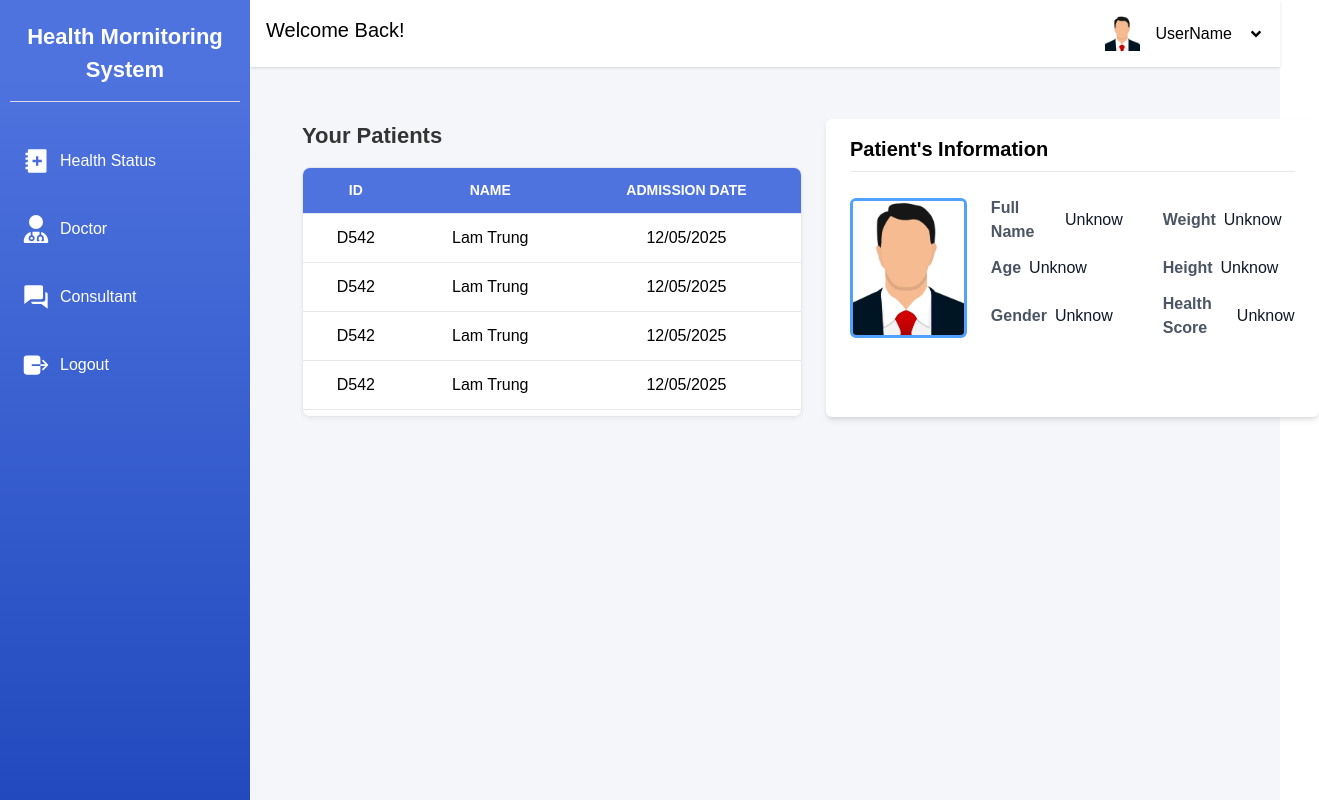
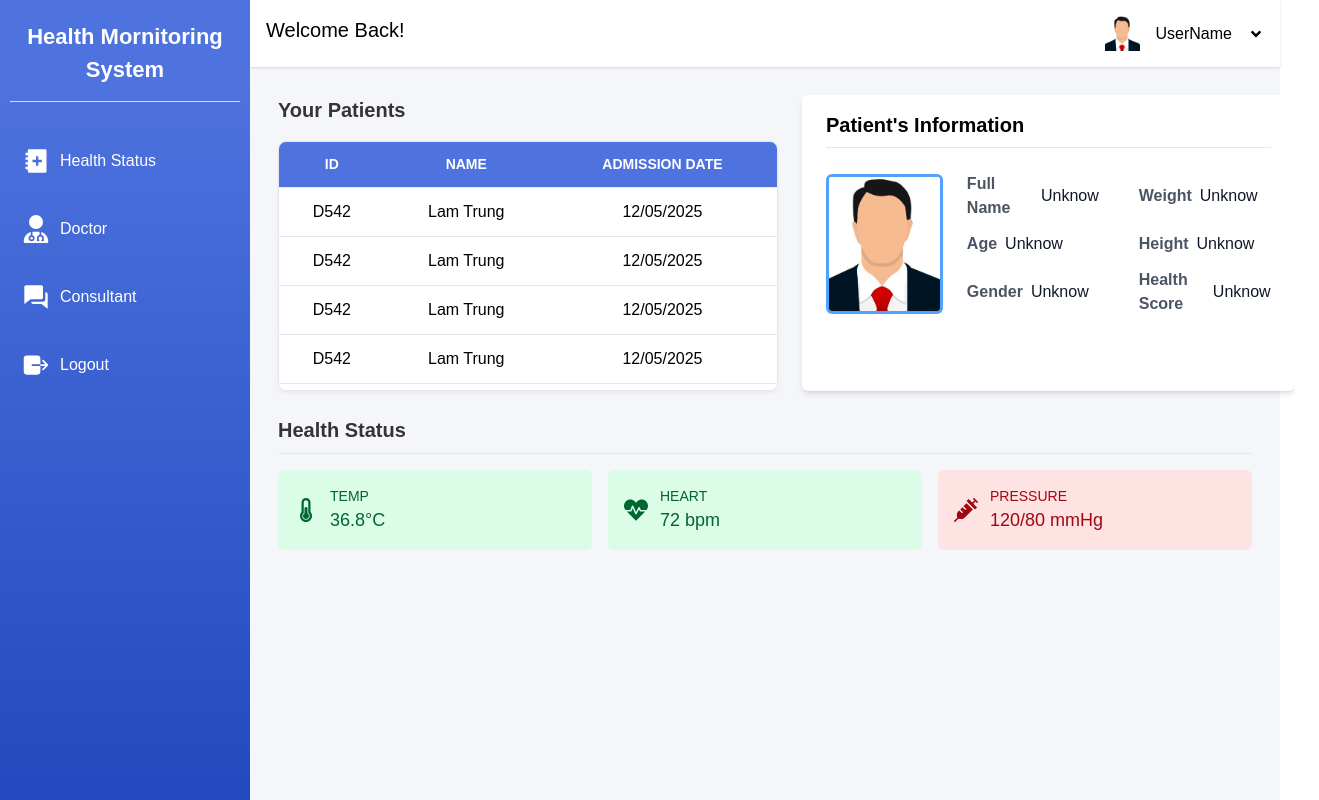
Before and after one commit to O-VanTho-programmer/Health-Mornitoring-System, a Next.js app: page /dashboard/health_status/doctor in a window 1280 px wide. Shown: the whole page, 1319 px wide, since content can reach past the window. Built offline with nearby package versions, Linux system fonts and the light colour scheme.

Commit message:
ok sign up

```diff
--- a/server.js
+++ b/server.js
@@ -15,11 +15,12 @@ app.post('/sign_up', async (req, res) => {
     name,
     email,
     password,
+    confirmPassword,
+    gender,
     userType,
-    gender,
-    DOB,
     height,
     weight,
+    DOB,
     maxPatient,
     expertise,
     YoE
@@ -28,6 +29,10 @@ app.post('/sign_up', async (req, res) => {
   try {
     // Mã hóa mật khẩu
     const hashedPassword = await bcrypt.hash(password, 10);
+
+    if (!['patient', 'doctor'].includes(userType.trim().toLowerCase())) {
+      return res.status(400).json({ message: 'Invalid role' });
+    }
 
     // Chèn vào bảng users
     const [userResult] = await db.query(
@@ -38,7 +43,7 @@ app.post('/sign_up', async (req, res) => {
 
     const userId = userResult.insertId;
     /*patient*/
-    if (userType === 'Patient') {
+    if (userType === "patient") {
       await db.query(
         `INSERT INTO patients (patient_id, height, weight)
          VALUES (?, ?, ?)`,
@@ -46,15 +51,15 @@ app.post('/sign_up', async (req, res) => {
       );
     }
     /*doctor*/
-    else if (userType === 'Doctor') {
+    else if (userType === "doctor") {
 
-      await db.execute(
+      await db.query(
         `INSERT INTO doctors (doctor_id, max_patient, isAvailable, YoE, expertise)
          VALUES (?, ?, ?, ?, ?)`,
         [userId, maxPatient, true, YoE, expertise]
       );
     }
-
+    console.log("Run")
     return res.status(201).json({ message: 'User registered successfully' });
   } catch (error) {
     return res.status(500).json({ message: "Error when sign up", error });
--- a/src/app/dashboard/health_status/doctor/page.jsx
+++ b/src/app/dashboard/health_status/doctor/page.jsx
@@ -3,21 +3,22 @@ import React, { useState } from 'react';
 import styles from '../health_status.module.css';
 import InformationCard from '@/component/InformationCard/InformationCard';
 import Table from '@/component/Table/Table';
+import HealthStatus from '@/component/HealthStatus/HealthStatus';
 
 export default function Page() {
   const [user, setUser] = useState(null);
   const labels = ["ID", "Name", "Admission Date"];
   return (
     <div>
-      <div className="flex flex-col lg:flex-row gap-6 p-6 max-h-[360px]">
+      <div className="flex flex-col lg:flex-row gap-6">
         {/* Table */}
-        <div>
+        <div className='max-h-[360px]'>
           <h1 className='title'>Your Patients</h1>
           <Table labels={labels} />
         </div>
 
         {/* Patient Info */}
-        <div className="px-6 py-4 bg-white shadow-md rounded-md flex-1">
+        <div className="px-6 py-4 bg-white shadow-md rounded-md flex-1 max-h-[360px]">
           <h1 className="text-xl font-semibold mb-6 border-b pb-2 border-gray-200">
             Patient's Information
           </h1>
@@ -25,9 +26,7 @@ export default function Page() {
         </div>
       </div>
 
-      <div className={styles.patient_health_status}>
-
-      </div>
+      <HealthStatus />
     </div>
   );
 }
--- a/src/app/dashboard/layout.js
+++ b/src/app/dashboard/layout.js
@@ -19,8 +19,8 @@ export default function RootLayout({ children }) {
                     <h2>Health Mornitoring System</h2>
 
                     <ul className={styles.side_nav}>
-                        <li><a href='/dashboard/health_status/doctor'><RiHealthBookFill size={28}/> Health Status</a></li>
-                        <li><a href=''><FaUserDoctor size={28} /> Doctor</a></li>
+                        <li><a href={`/dashboard/health_status/doctor`}><RiHealthBookFill size={28}/> Health Status</a></li>
+                        <li><a href={``}><FaUserDoctor size={28} /> Doctor</a></li>
                         <li><a href='/dashboard/consultant'><BiSolidConversation size={28} /> Consultant</a></li>
                         <li><a href=''><IoExit size={28} /> Logout </a></li>
                     </ul>
--- a/src/app/globals.css
+++ b/src/app/globals.css
@@ -19,11 +19,13 @@
 }
 
 .title {
-  font-size: 22px;
-  margin-bottom: 15px;
+  font-size: 20px;
+  margin-bottom: 16px;
   font-weight: 600;
   color: rgb(52, 52, 52);
 }
+
+/*text-xl font-semibold mb-4 border-b pb-2  */
 
 .label {
   color: #4b5563;
--- a/src/app/sign_up/page.jsx
+++ b/src/app/sign_up/page.jsx
@@ -9,8 +9,9 @@ function RegistrationPage() {
     name: '',
     email: '',
     password: '',
+    confirmPassword:'',
     gender: '',
-    userType: 'Patient',
+    userType: "patient",
     height: 0,
     weight: 0,
     DOB: '',
@@ -27,8 +28,7 @@ function RegistrationPage() {
     }));
   };
 
-  const nextStep = (e) => {
-    e.preventDefault();
+  const nextStep = () => {
 
     if (formData.name === '' || formData.email === '' || formData.password === '' || formData.confirmPassword === '') {
       alert("Please fill all information!");
@@ -43,20 +43,19 @@ function RegistrationPage() {
     setIsFillInformation(true);
   };
 
-  const handleSubmit = async (e) => {
-    e.preventDefault();
+  const handleSubmit = async () => {
 
     if (formData.gender === '' || formData.DOB === '') {
       alert("Please fill all information properly");
       return;
     }
 
-    if (formData.userType === 'Patient' && (formData.height === 0 || formData.weight === 0)) {
+    if (formData.userType === 'patient' && (formData.height === 0 || formData.weight === 0)) {
       alert("Please fill all information properly");
       return;
     }
 
-    if (formData.userType === 'Doctor' && (!formData.maxPatient || !formData.expertise || !formData.YoE)) {
+    if (formData.userType === 'doctor' && (!formData.maxPatient || !formData.expertise || !formData.YoE)) {
       alert("Please fill all professional information properly");
       return;
     }
@@ -64,7 +63,7 @@ function RegistrationPage() {
     try {
       const res = await axios.post('http://localhost:5000/sign_up', formData);
 
-      if (res.status === 200) {
+      if (res.status === 201) {
         window.location.href = '/login';
       }
     } catch (error) {
@@ -132,8 +131,8 @@ function RegistrationPage() {
                       <input
                         type="radio"
                         name="userType"
-                        value="Doctor"
-                        checked={formData.userType === 'Doctor'}
+                        value="doctor"
+                        checked={formData.userType === "doctor"}
                         onChange={handleChange}
                         className={styles.radioInput}
                       />
@@ -145,8 +144,8 @@ function RegistrationPage() {
                       <input
                         type="radio"
                         name="userType"
-                        value="Patient"
-                        checked={formData.userType === 'Patient'}
+                        value="patient"
+                        checked={formData.userType === "patient"}
                         onChange={handleChange}
                         className={styles.radioInput}
                       />
@@ -191,7 +190,7 @@ function RegistrationPage() {
               </div>
 
               {/* Fỏr patient */}
-              {formData.userType === 'Patient' && (
+              {formData.userType === 'patient' && (
                 <>
                   <div className={styles.inputBox}>
                     <label htmlFor='height' >Enter your Height (cm)</label>
@@ -223,7 +222,7 @@ function RegistrationPage() {
               {/* For Patient */}
 
               {/* For Doctor */}
-              {formData.userType === 'Doctor' && (
+              {formData.userType === 'doctor' && (
                 <>
                   <div className={styles.inputBox}>
                     <label htmlFor='maxPatient' >Maximum number of patients you can handle simultaneously</label>
@@ -243,7 +242,7 @@ function RegistrationPage() {
                     <label htmlFor='expertise'>Expertise</label>
                     <input
                       id='expertise'
-                      type="number"
+                      type="text"
                       name="expertise"
                       value={formData.expertise}
                       onChange={handleChange}
--- a/src/component/HealthStatus/HealthStatus.jsx
+++ b/src/component/HealthStatus/HealthStatus.jsx
@@ -1,6 +1,4 @@
 'use client';
-
-import React from 'react';
 import { FaThermometerHalf, FaHeartbeat, FaSyringe } from 'react-icons/fa';
 
 const getHealthStatusColor = (metric, value) => {
@@ -34,7 +32,7 @@ function HealthStatus() {
 
     return (
         <div className="mt-6">
-            <h1 className="text-xl font-semibold mb-4 border-b pb-2 border-gray-200">
+            <h1 className="title border-b pb-2 border-gray-200">
                 Health Status
             </h1>
             <div className="grid grid-cols-1 sm:grid-cols-3 gap-4">
```
